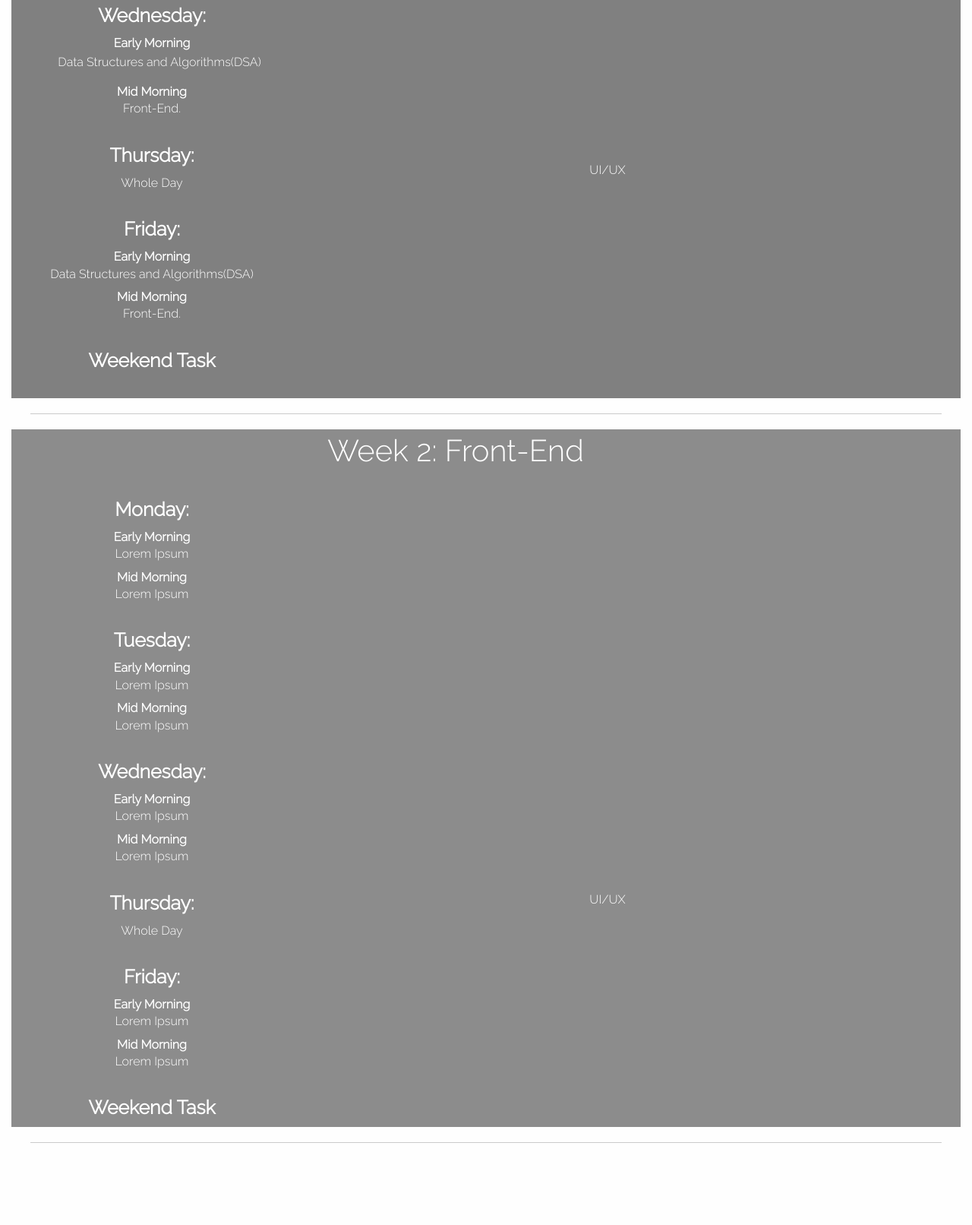
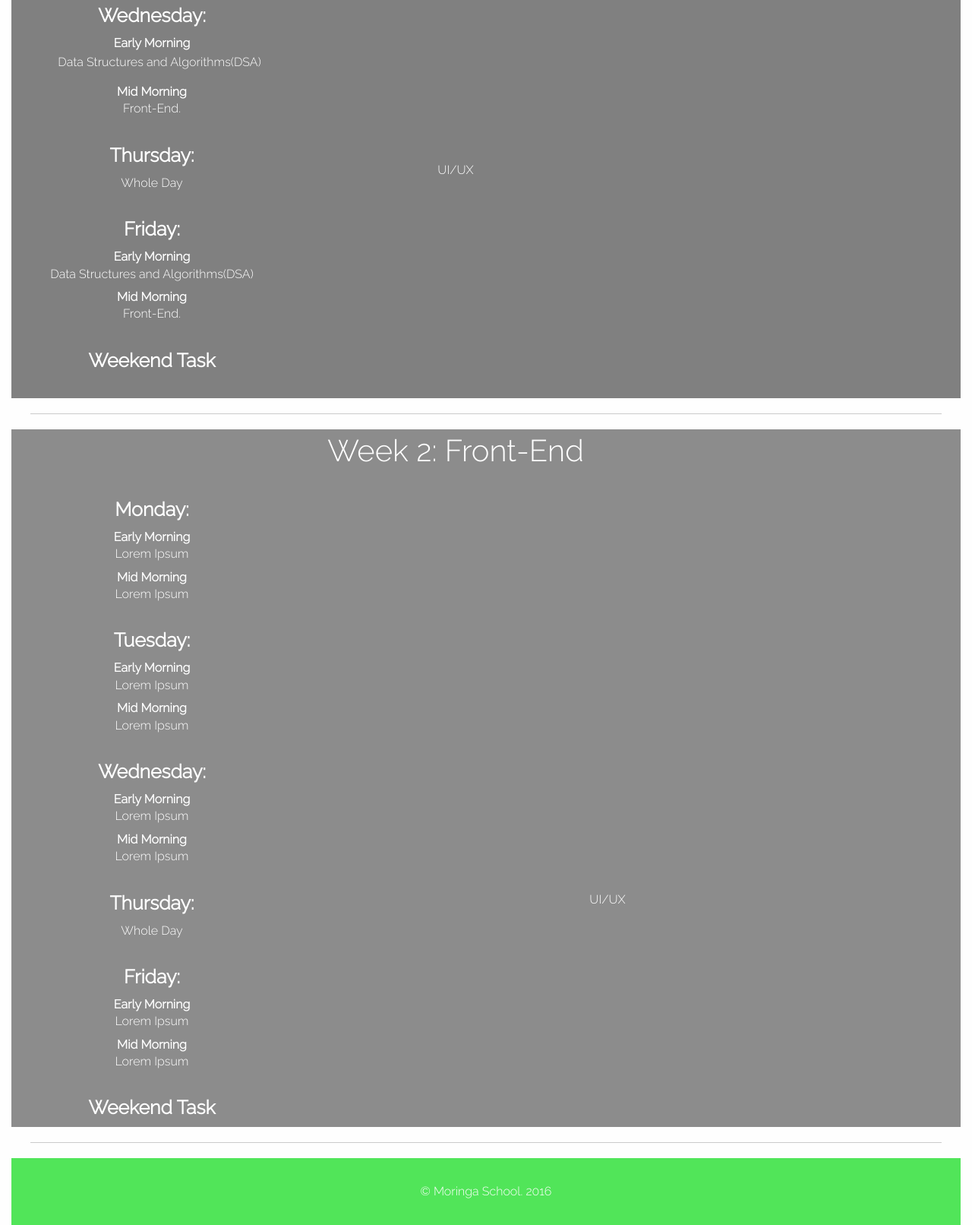
Before and after one commit to gitalry/Moringa-School-Curriculum-UI, a plain HTML site: page index.html in a window 1280 px wide. Shown: the part 771-2383 px from the top of the page at 76% size. Before the commit the page ends 2295 px from the top, so only its background shows below. Drawn offline with Linux system fonts and the light colour scheme.

Commit message:
Footer re-added, works well

```diff
--- a/css/app.css
+++ b/css/app.css
@@ -24,7 +24,7 @@ h6{
 }
 /*footer*/
 .copy {
-    background-color: #51e551;
+    background-color: #51e559;
     padding: 2em 0;
     text-align: center;
     color: #fff;
--- a/index.html
+++ b/index.html
@@ -88,7 +88,7 @@
                       <h6>Whole Day</h6>
                     </div>
                       <br/>
-                    <div class="small-8 medium-8 large-8 columns">
+                    <div class=" row small-8 medium-8 large-8 columns">
                      <p>UI/UX</p>
                     </div>
                   </div>
@@ -188,16 +188,16 @@
 </div>
 <hr>
 <!-- footer -->
-<!--
+
 <div class="footer">
   <div class="copy">
- curent date and year to appear on footer
+ <!-- curent date and year to appear on footer -->
   &copy; Moringa School. <script type="text/javascript">
   document.write(new Date().getFullYear());
 </script>
   </div>
 </div>
--->
+
 
     <script src="js/vendor/jquery.min.js"></script>
     <script src="js/vendor/what-input.min.js"></script>
```
